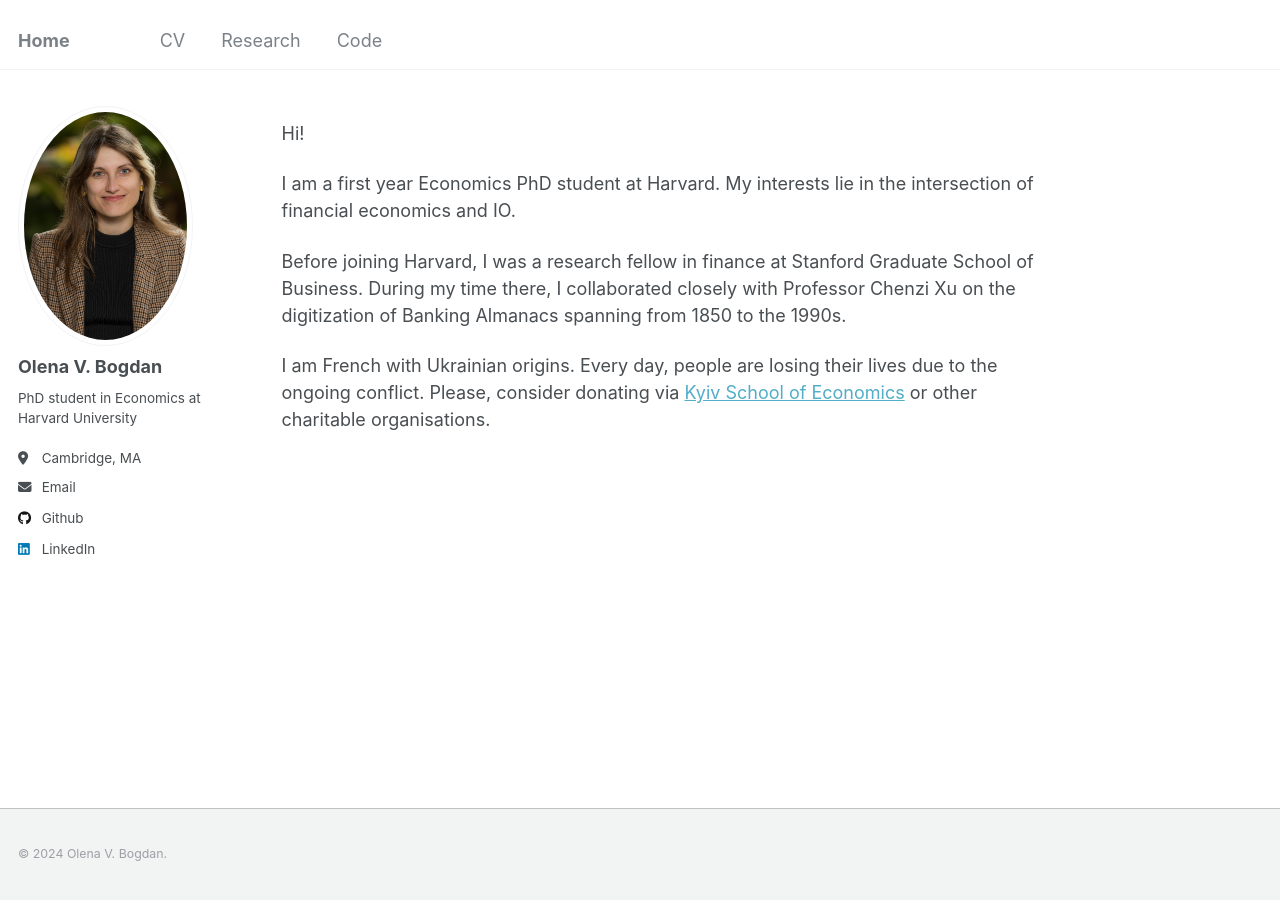
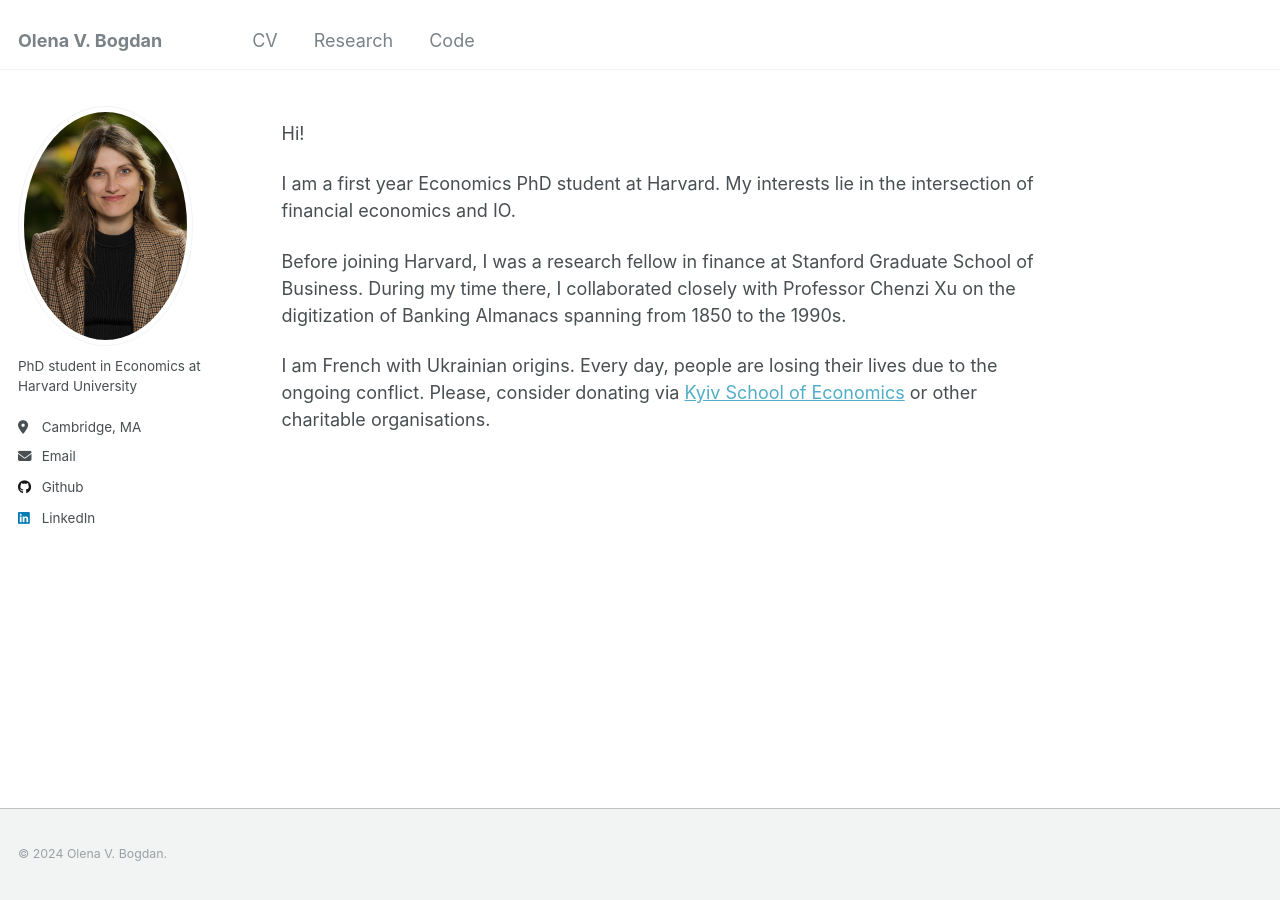
Before and after one commit to olenabg/olenabg.github.io, a Jekyll site: the page built from _pages/about.md, in a window 1280 px wide. Built offline with Jekyll 4.4.1, drawn with Linux system fonts in a browser that asks for light colours.

Commit message:
Update _config.yml

```diff
--- a/_config.yml
+++ b/_config.yml
@@ -8,7 +8,7 @@
 
 # Basic Site Settings
 locale                   : "en-US"
-title                    : "Home"
+title                    : "Olena V. Bogdan"
 title_separator          : "-"
 name                     : &name "Olena V. Bogdan"
 description              : &description "personal description"
@@ -22,7 +22,7 @@ repository               : "olenabg/olenabg.github.io"
 author:
   # Biographic information
   avatar           : "Olena Bogdan_Sept_2022_01.jpg"
-  name             : "Olena V. Bogdan"
+  name             : #"Olena V. Bogdan"
   pronouns         : # example: "she/her"
   bio              : "PhD student in Economics at Harvard University"
   location         : "Cambridge, MA"
```
